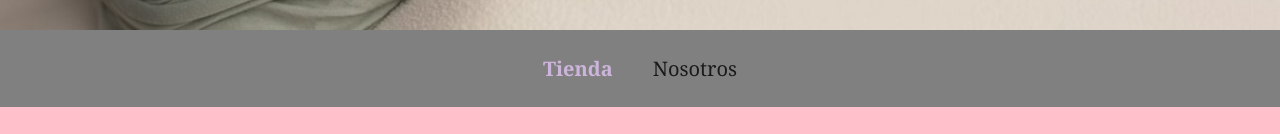
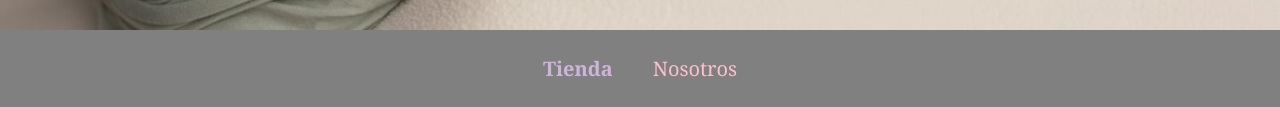
Before and after one commit to LuceroDenisse/Reflejosdefotograf-a, a plain HTML site: page index.html in a window 1280 px wide. Shown: the part 373-507 px from the top of the page. Drawn offline with Linux system fonts and the light colour scheme.

Commit message:
Update estilos.css

```diff
--- a/css/estilos.css
+++ b/css/estilos.css
@@ -53,7 +53,7 @@ nav {
 .menu {
     text-decoration: none;
     font-size: 20px;
-    color:var(--colorr); /* Color blanco por defecto */
+    color:var(--color-rosa); /* Color blanco por defecto */
     padding: 10px;
 }
 .menu.active {
```
